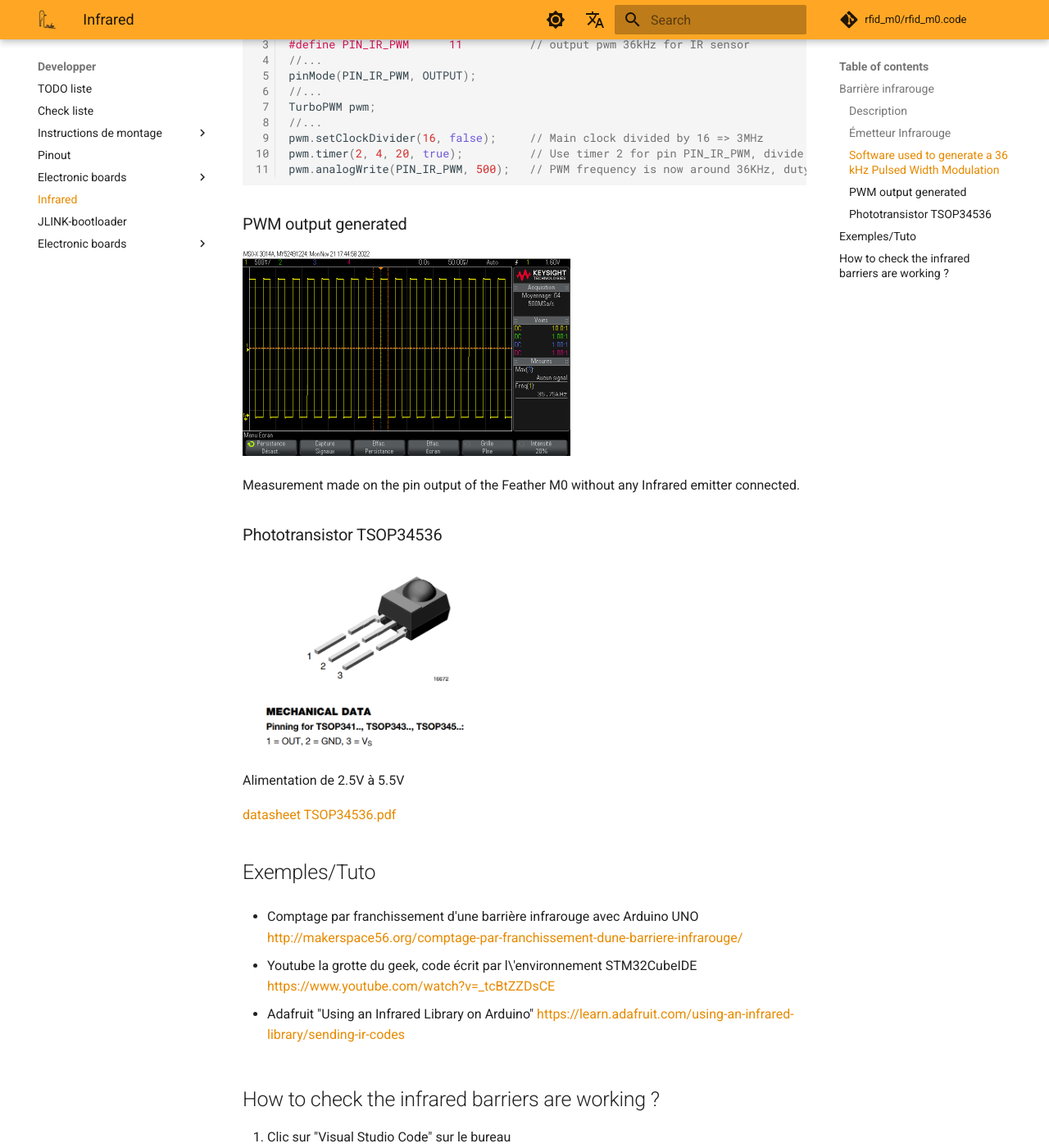
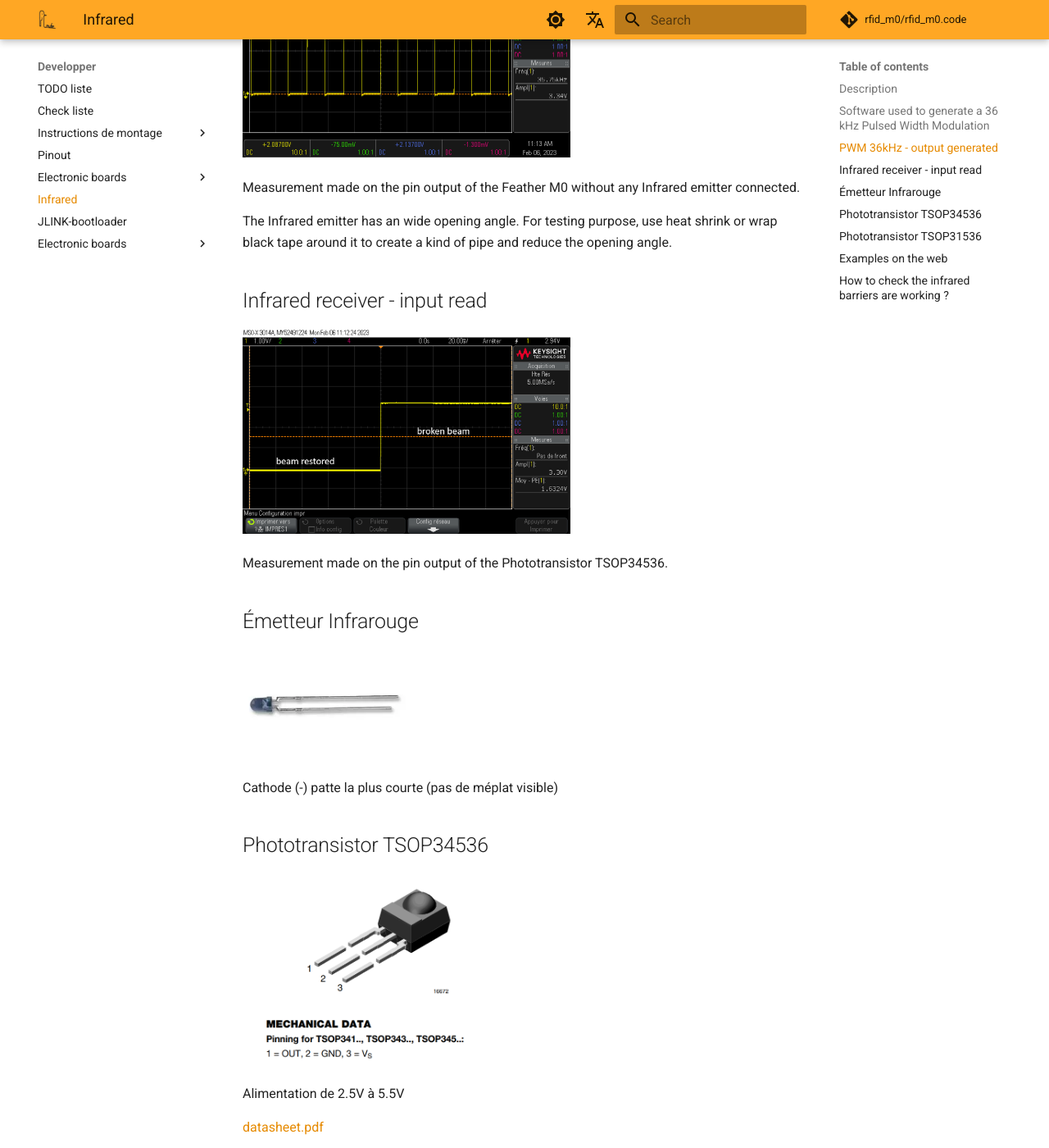
Before and after one commit to Julien-768/rfid-m0-wiki, an MkDocs documentation site: the page built from docs/Infrared.md, in a window 1280 px wide and 1400 px high, scrolled down 971 px. Shown: the whole window at 82% size. Built offline with MkDocs 1.6.1 and Material for MkDocs 9.7.7, drawn with Linux system fonts in a browser that asks for light colours; comment, search, counter and statistics services are not loaded; some of the changed text lies outside the part shown.

Commit message:
infrared page

````diff
--- a/docs/Infrared.md
+++ b/docs/Infrared.md
@@ -1,20 +1,10 @@
 # Infrared functionnality
 
-## Barrière infrarouge
-
-Cette barrière infrarouge modulé à 36kHz filtre les rayonnements infrarouges ambiants naturels, et s'affranchit de la luminosité de l'environnement.
-
-### Description
+## Description
 
 La barrière infrarouge utilise le principe et les composants destinés aux télécommandes infrarouges. En effet, on émet une lumière pulsée infrarouge à une certaine fréquence (36kHz). En face on place un photo détecteur qui passe à l'état bas seulement si il détecte un rayonnement IR à cette fréquence. Ainsi Ces capteurs infrarouge fonctionnent en tout ou rien. On ne peut pas régler la distance de détection. Plus le rayonnement Infrarouge est intense plus la barrière infrarouge peut être grande (plusieurs mètres).
 
-### Émetteur Infrarouge
-
-![Picture IR emitter](./uploads/faf76029d4c4bf6ed90eff264ebd9dab/image.png){: style="width:200px"}
-
-Cathode (-) patte la plus courte (pas de méplat visible)
-
-### Software used to generate a 36 kHz Pulsed Width Modulation
+## Software used to generate a 36 kHz Pulsed Width Modulation
 
 For generating a PWM on the Feather M0, we use the SAMD21 turbo PWM library on an available [PWM pin](./assets/images/TODO/Pinout_Feather_M0.png)
 
@@ -34,29 +24,53 @@ pwm.analogWrite(PIN_IR_PWM, 500);   // PWM frequency is now around 36KHz, dutycy
 ```
 <!-- markdownlint-enable MD010 -->
 
-### PWM output generated
+## PWM 36kHz - output generated
 
+<!-- markdownlint-disable MD033 -->
 <a href="../assets/images/TODO/Scope_IR_Modulation_output_1.png">
 <img src="../assets/images/TODO/Scope_IR_Modulation_output_1.png" width="400">
 </a>
+<!-- markdownlint-enable MD033 -->
 
 Measurement made on the pin output of the Feather M0 without any Infrared emitter connected.
 
-### Phototransistor TSOP34536
+The Infrared emitter has an wide opening angle. For testing purpose, use heat shrink or wrap black tape around it to create a kind of pipe and reduce the opening angle.
+
+## Infrared receiver - input read
+
+<!-- markdownlint-disable MD033 -->
+<a href="../assets/images/TODO/Scope_IR_input_1.png">
+<img src="../assets/images/TODO/Scope_IR_input_1.png" width="400">
+</a>
+<!-- markdownlint-enable MD033 -->
+
+Measurement made on the pin output of the Phototransistor TSOP34536.
+
+## Émetteur Infrarouge
+
+![Picture IR emitter](./uploads/faf76029d4c4bf6ed90eff264ebd9dab/image.png){: style="width:200px"}
+
+Cathode (-) patte la plus courte (pas de méplat visible)
+
+## Phototransistor TSOP34536
 
 ![phototransistor](./uploads/9e841f54ce27092b014421e1b7e74c72/phototransistor.png){: style="width:300px"}
 
 Alimentation de 2.5V à 5.5V
 
-[datasheet TSOP34536.pdf](./uploads/8c364017c2e34e7aed8ab30ff57f4c3e/datasheetTSOP34536.pdf)
+[datasheet.pdf](https://www.vishay.com/doc?82490)
 
-## Exemples/Tuto
+## Phototransistor TSOP31536
+
+[datasheet.pdf](https://www.vishay.com/doc?82493)
+
+## Examples on the web
 
 * Comptage par franchissement d'une barrière infrarouge avec Arduino
 UNO
 <http://makerspace56.org/comptage-par-franchissement-dune-barriere-infrarouge/>
 
-* Youtube la grotte du geek, code écrit par l\'environnement
+* Youtube la grotte du geek, code écrit pour l'environnement
 STM32CubeIDE
 <https://www.youtube.com/watch?v=\_tcBtZZDsCE>
 
--- a/overrides/partials/comments.html
+++ b/overrides/partials/comments.html
@@ -1,5 +1,7 @@
 {% if page.meta.comments %}
   <h2 id="__comments">{{ lang.t("meta.comments") }}</h2>
+
+  <div class="giscus"></div>
   <!-- Insert generated snippet here -->
   <script src="https://giscus.app/client.js"
     data-repo="Julien-768/rfid_m0"
````
Also changed, not shown: docs/Elec_boards_TODO.md (+11 -5 lines), docs/assets/images/TODO/Main_board_mods.png (added), docs/assets/images/TODO/Scope_IR_Modulation_output_1.png, docs/assets/images/TODO/Scope_IR_input_1.png (added), 2 other files.
